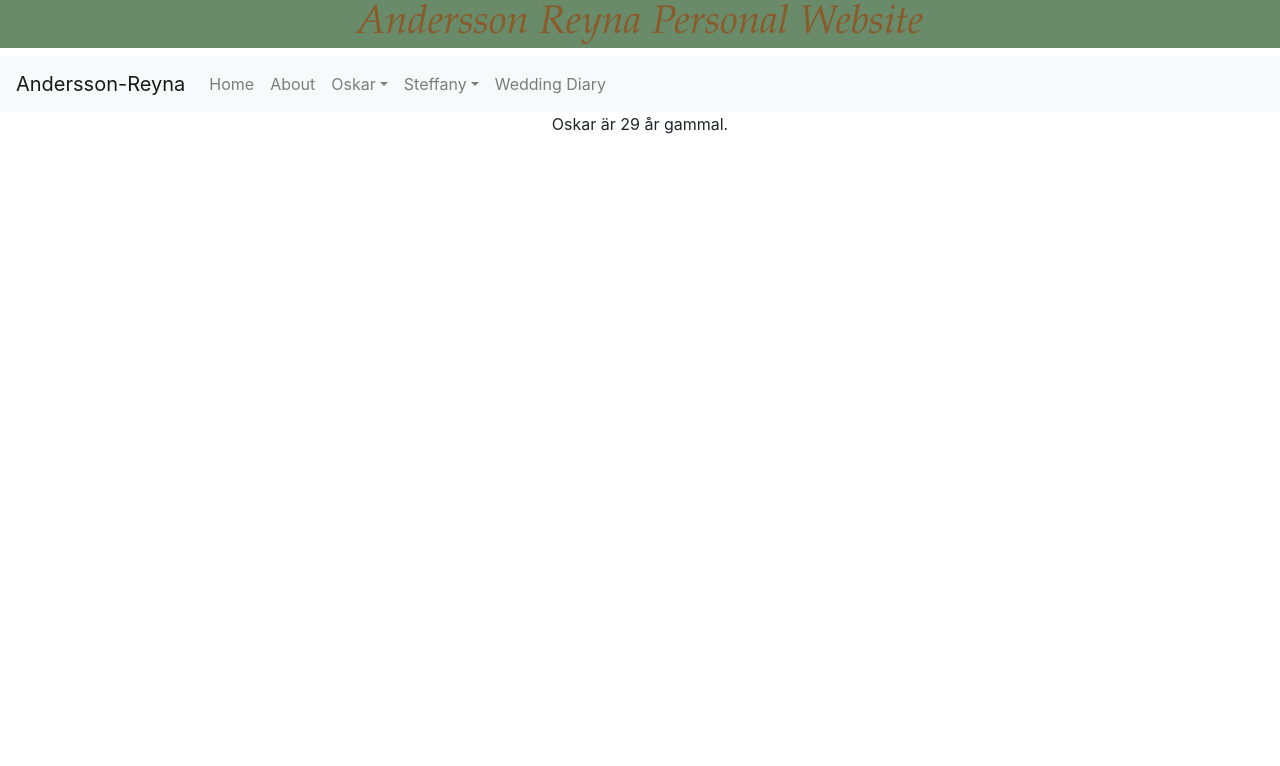
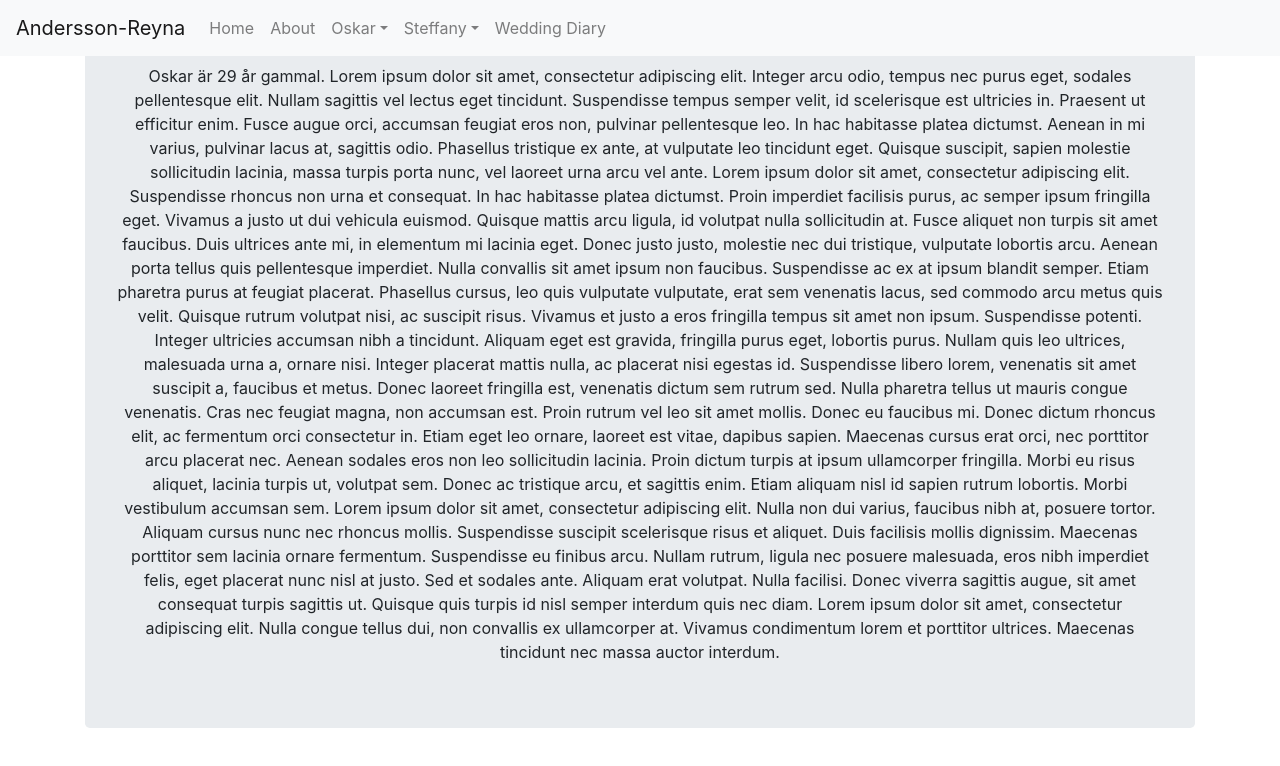
Before and after one commit to oanders/AnderssonReyna, a React (Create React App) app in the folder anderssonreyna/: page /oskar in a window 1280 px wide. Shown: the top 766 px of the page. Built offline with nearby package versions, Linux system fonts and the light colour scheme.

Commit message:
fixed top, removed title

```diff
--- a/anderssonreyna/src/components/App.js
+++ b/anderssonreyna/src/components/App.js
@@ -12,11 +12,6 @@ import { BrowserRouter as Router, Route } from "react-router-dom";
 function App() {
   return (
     <div className="App">
-      <div>
-        <h1 className="Main-header">
-          <i>Andersson Reyna Personal Website</i>
-        </h1>
-      </div>
       <Router>
         <MyNav />
         <Route exact path="/about" component={About}></Route>
--- a/anderssonreyna/src/components/Home.js
+++ b/anderssonreyna/src/components/Home.js
@@ -4,10 +4,14 @@ import "bootstrap/dist/css/bootstrap.min.css";
 function Home() {
   return (
     <div className="Home">
-      Welcome to our personal website!
-      <br></br>
-      For now, only our Wedding Website is available. The other sites are under
-      construction. We will let you know when the whole site is ready!
+      <div class="container">
+        <div class="jumbotron text-center">
+          Welcome to our personal website!
+          <br></br>
+          For now, only our Wedding Website is available. The other sites are
+          under construction. We will let you know when the whole site is ready!
+        </div>
+      </div>
     </div>
   );
 }
--- a/anderssonreyna/src/components/MyNav.js
+++ b/anderssonreyna/src/components/MyNav.js
@@ -10,6 +10,7 @@ import NavDropdown from "react-bootstrap/NavDropdown";
 
 function MyNav() {
   return (
+    <div class="fixed-top">
       <Navbar bg="light" expand="lg">
         <Navbar.Brand href="/">Andersson-Reyna</Navbar.Brand>
         <Navbar.Toggle aria-controls="basic-navbar-nav" />
@@ -45,6 +46,7 @@ function MyNav() {
           </Nav>
         </Navbar.Collapse>
       </Navbar>
+    </div>
   );
 }
 
--- a/anderssonreyna/src/components/Oskar.js
+++ b/anderssonreyna/src/components/Oskar.js
@@ -2,7 +2,60 @@ import React from "react";
 import "bootstrap/dist/css/bootstrap.min.css";
 
 function Oskar() {
-  return <div className="Oskar">Oskar är 29 år gammal.</div>;
+  return (
+    <div class="container">
+      <div class="jumbotron text-center">
+        Oskar är 29 år gammal. Lorem ipsum dolor sit amet, consectetur
+        adipiscing elit. Integer arcu odio, tempus nec purus eget, sodales
+        pellentesque elit. Nullam sagittis vel lectus eget tincidunt.
+        Suspendisse tempus semper velit, id scelerisque est ultricies in.
+        Praesent ut efficitur enim. Fusce augue orci, accumsan feugiat eros non,
+        pulvinar pellentesque leo. In hac habitasse platea dictumst. Aenean in
+        mi varius, pulvinar lacus at, sagittis odio. Phasellus tristique ex
+        ante, at vulputate leo tincidunt eget. Quisque suscipit, sapien molestie
+        sollicitudin lacinia, massa turpis porta nunc, vel laoreet urna arcu vel
+        ante. Lorem ipsum dolor sit amet, consectetur adipiscing elit.
+        Suspendisse rhoncus non urna et consequat. In hac habitasse platea
+        dictumst. Proin imperdiet facilisis purus, ac semper ipsum fringilla
+        eget. Vivamus a justo ut dui vehicula euismod. Quisque mattis arcu
+        ligula, id volutpat nulla sollicitudin at. Fusce aliquet non turpis sit
+        amet faucibus. Duis ultrices ante mi, in elementum mi lacinia eget.
+        Donec justo justo, molestie nec dui tristique, vulputate lobortis arcu.
+        Aenean porta tellus quis pellentesque imperdiet. Nulla convallis sit
+        amet ipsum non faucibus. Suspendisse ac ex at ipsum blandit semper.
+        Etiam pharetra purus at feugiat placerat. Phasellus cursus, leo quis
+        vulputate vulputate, erat sem venenatis lacus, sed commodo arcu metus
+        quis velit. Quisque rutrum volutpat nisi, ac suscipit risus. Vivamus et
+        justo a eros fringilla tempus sit amet non ipsum. Suspendisse potenti.
+        Integer ultricies accumsan nibh a tincidunt. Aliquam eget est gravida,
+        fringilla purus eget, lobortis purus. Nullam quis leo ultrices,
+        malesuada urna a, ornare nisi. Integer placerat mattis nulla, ac
+        placerat nisi egestas id. Suspendisse libero lorem, venenatis sit amet
+        suscipit a, faucibus et metus. Donec laoreet fringilla est, venenatis
+        dictum sem rutrum sed. Nulla pharetra tellus ut mauris congue venenatis.
+        Cras nec feugiat magna, non accumsan est. Proin rutrum vel leo sit amet
+        mollis. Donec eu faucibus mi. Donec dictum rhoncus elit, ac fermentum
+        orci consectetur in. Etiam eget leo ornare, laoreet est vitae, dapibus
+        sapien. Maecenas cursus erat orci, nec porttitor arcu placerat nec.
+        Aenean sodales eros non leo sollicitudin lacinia. Proin dictum turpis at
+        ipsum ullamcorper fringilla. Morbi eu risus aliquet, lacinia turpis ut,
+        volutpat sem. Donec ac tristique arcu, et sagittis enim. Etiam aliquam
+        nisl id sapien rutrum lobortis. Morbi vestibulum accumsan sem. Lorem
+        ipsum dolor sit amet, consectetur adipiscing elit. Nulla non dui varius,
+        faucibus nibh at, posuere tortor. Aliquam cursus nunc nec rhoncus
+        mollis. Suspendisse suscipit scelerisque risus et aliquet. Duis
+        facilisis mollis dignissim. Maecenas porttitor sem lacinia ornare
+        fermentum. Suspendisse eu finibus arcu. Nullam rutrum, ligula nec
+        posuere malesuada, eros nibh imperdiet felis, eget placerat nunc nisl at
+        justo. Sed et sodales ante. Aliquam erat volutpat. Nulla facilisi. Donec
+        viverra sagittis augue, sit amet consequat turpis sagittis ut. Quisque
+        quis turpis id nisl semper interdum quis nec diam. Lorem ipsum dolor sit
+        amet, consectetur adipiscing elit. Nulla congue tellus dui, non
+        convallis ex ullamcorper at. Vivamus condimentum lorem et porttitor
+        ultrices. Maecenas tincidunt nec massa auctor interdum.{" "}
+      </div>
+    </div>
+  );
 }
 
 export default Oskar;
--- a/anderssonreyna/src/components/Steffy.js
+++ b/anderssonreyna/src/components/Steffy.js
@@ -4,8 +4,12 @@ import "bootstrap/dist/css/bootstrap.min.css";
 function Steffy() {
   return (
     <div className="Steffy">
-      Welcome to Steffany's website! This site is under construction. We will
-      let you know when it is ready. For now just see our Home page.
+      <div class="container">
+        <div class="jumbotron text-center">
+          Welcome to Steffany's website! This site is under construction. We
+          will let you know when it is ready. For now just see our Home page.
+        </div>
+      </div>
     </div>
   );
 }
--- a/anderssonreyna/src/style/App.css
+++ b/anderssonreyna/src/style/App.css
@@ -28,6 +28,7 @@
 }
 .Wedding-Home {
   color: #8b7b8b;
+  overflow: scroll;
 }
 .Ceremony-Column {
   text-align: justify;
```
Lines whose indentation alone changed are shown as unchanged.
